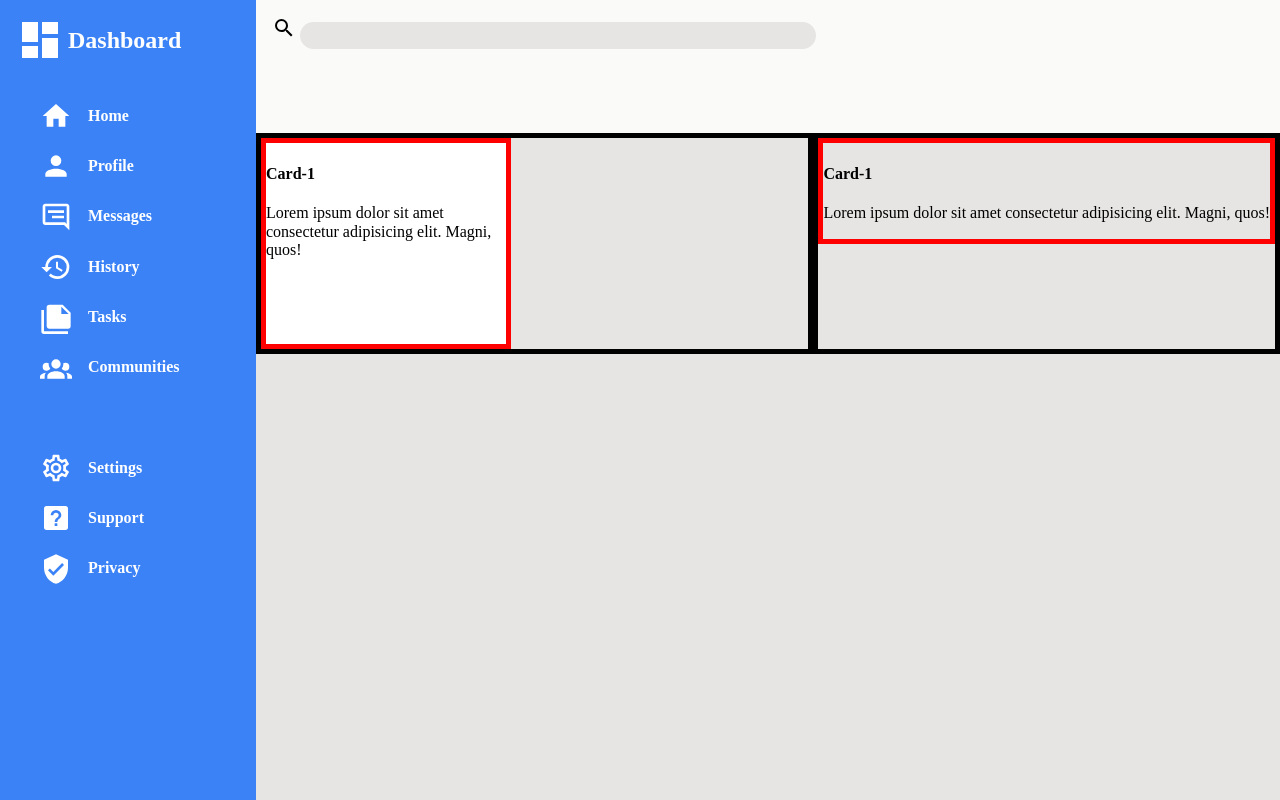
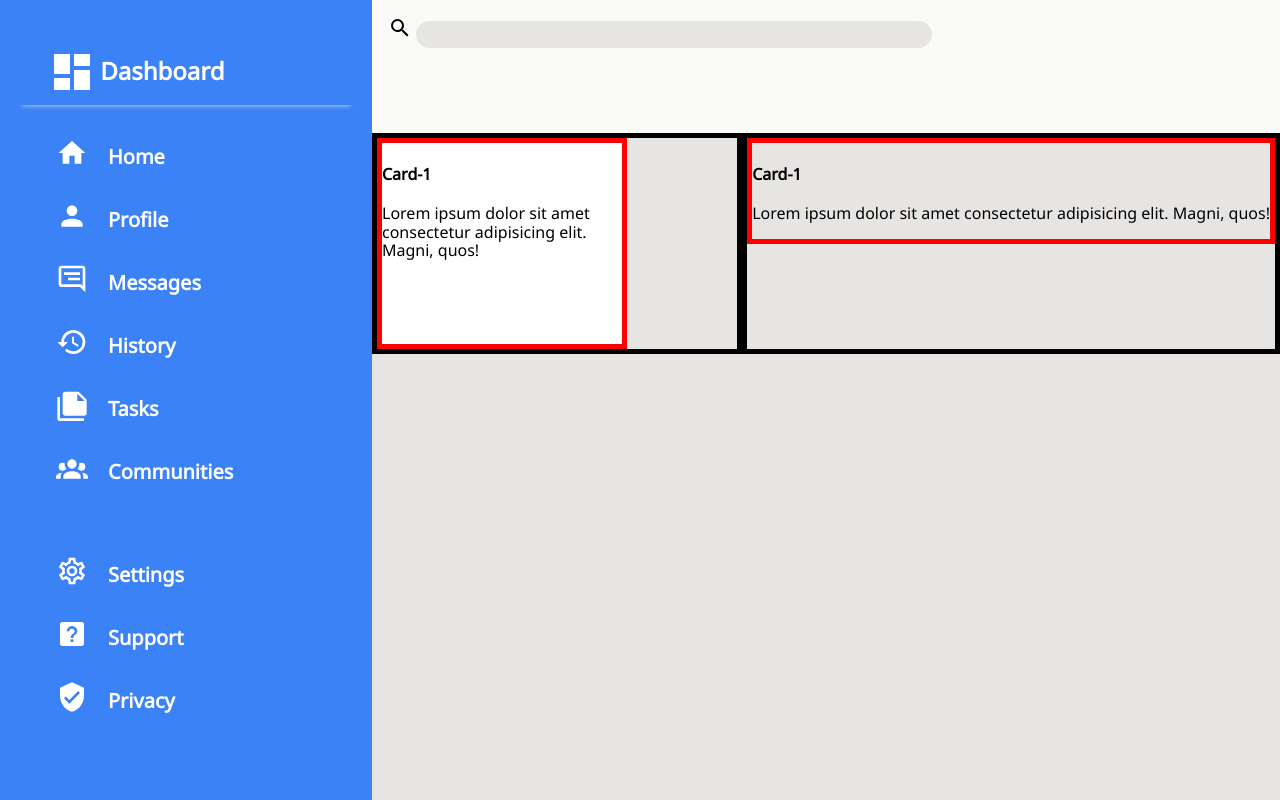
Before and after one commit to Jackie247/admin-dashboard, a website: page index.html in a window 1280 px wide. Drawn offline with nearby package versions, Linux system fonts and the light colour scheme.

Commit message:
add box shadow to logo

```diff
--- a/index.html
+++ b/index.html
@@ -7,6 +7,9 @@
     <title>Admin Dashboard</title>
     <link rel="stylesheet" href="style.css">
     <link rel="stylesheet" href="./node_modules/normalize.css/normalize.css">
+    <link rel="preconnect" href="https://fonts.googleapis.com">
+    <link rel="preconnect" href="https://fonts.gstatic.com" crossorigin>
+    <link href="https://fonts.googleapis.com/css2?family=Noto+Sans&display=swap" rel="stylesheet">
 </head>
 <body>
     <header>
--- a/style.css
+++ b/style.css
@@ -14,10 +14,7 @@ html,body{
     grid-template-rows: 1fr 5fr;
     height:100vh;
     width:100vw;
-}
-@font-face {
-    font-family: ;
-    src: url();
+    font-family:"Noto Sans",Arial, Helvetica, sans-serif;
 }
 /* Header */
 header{
@@ -41,10 +38,14 @@ header{
     grid-row:1/-1;
     background-color: var(--sidebar-bg);
     color:var(--sidebar-font-color);
-    font-weight: bolder;
+    padding: 0 1em;
 }
+
 .logo{
-    padding: 0 1em;
+    position:relative;
+    padding: 2em;
+    padding-bottom:0;
+    box-shadow: 0 6px 5px -6px var(--accents);
 }
 .logo>svg{
     position:relative;
@@ -53,13 +54,14 @@ header{
 .links{
     display:flex;
     flex-flow:column;
+    font-size: 20px;
+    font-weight: bolder;
 }
-.primary-links{
-    height:40vh;
-}
+
 .primary-links>li, .secondary-links>li{
     display:flex;
     gap:1em;
+    width:15em;
 }
 
 .primary-links>li>svg, .secondary-links>li>svg{
@@ -67,6 +69,10 @@ header{
     top:0.6em;
 }
 
+.primary-links>li:hover p{
+    box-shadow: 0 0 5px black;
+    font-size: 24px;
+}
 /* Main Content */
 .container{
     display:grid;
```
